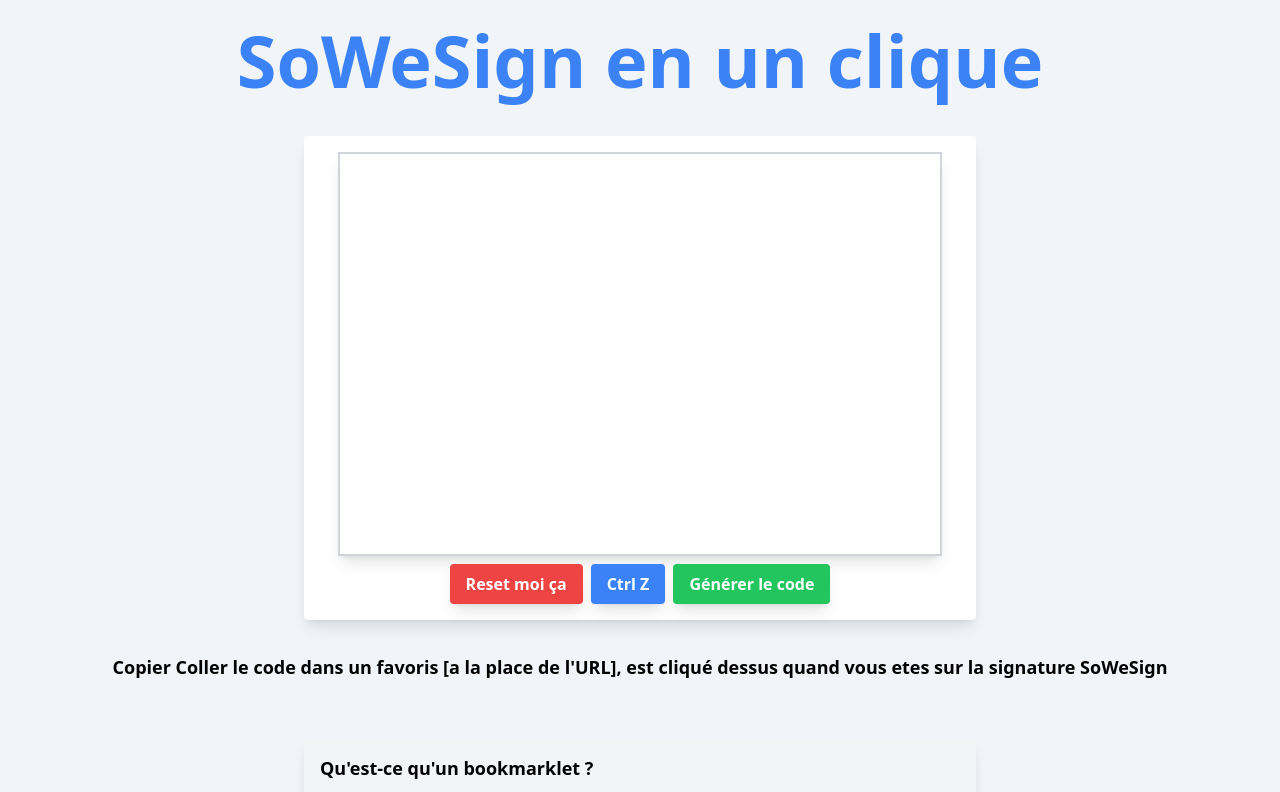
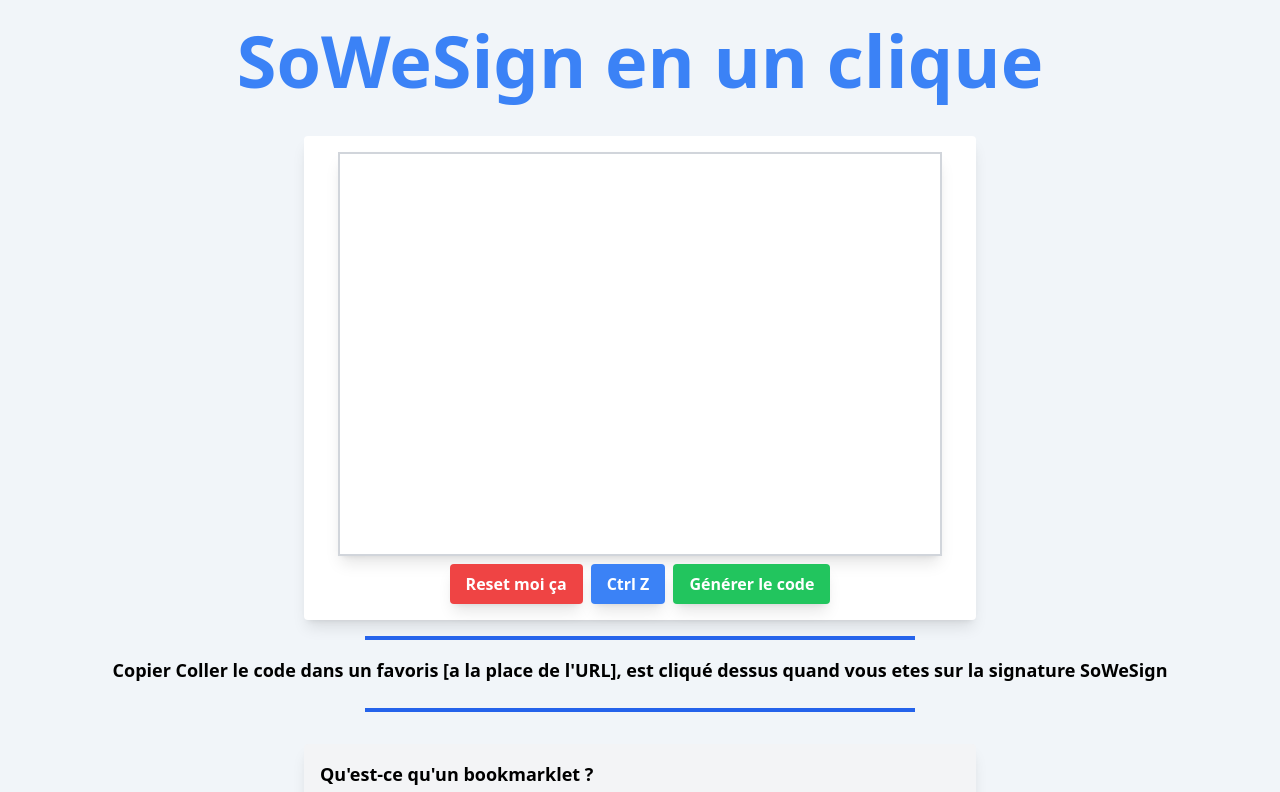
Before and after one commit to clockwork-potato/DoncNousSignons-SoWeSign, a Vue app: page / in a window 1280 px wide. Shown: the top 792 px of the page. Built offline with nearby package versions, Linux system fonts and the light colour scheme.

Commit message:
scrollbar

```diff
--- a/src/App.vue
+++ b/src/App.vue
@@ -138,9 +138,24 @@
 </script>
 
 <style>
+::-webkit-scrollbar {
+  width: 7px;
+}
+
+::-webkit-scrollbar-thumb {
+  background-color: #3b82f6;
+  border-radius: 5px;
+}
+
+
+::-webkit-scrollbar-track {
+  background-color: #93c5fd;
+  border-radius: 5px;
+}
 hr {
-  border: none;
-  height: 1px;
+  border: solid 2px #2563eb;
+  height: 0.2vh;
+  width: 43vw;
   background-color: #333;
   margin-top: 1rem;
   margin-bottom: 1rem;
```
